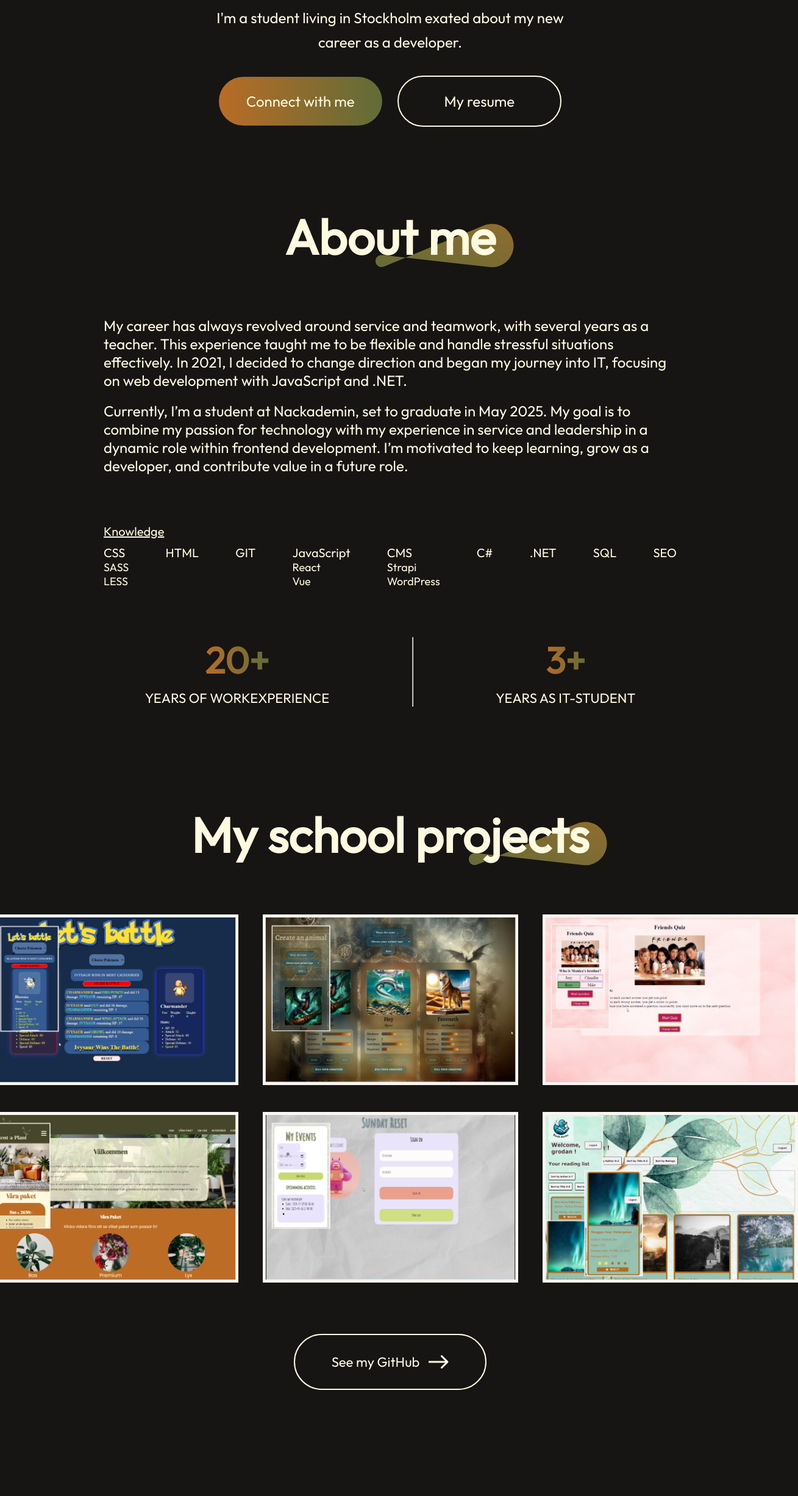
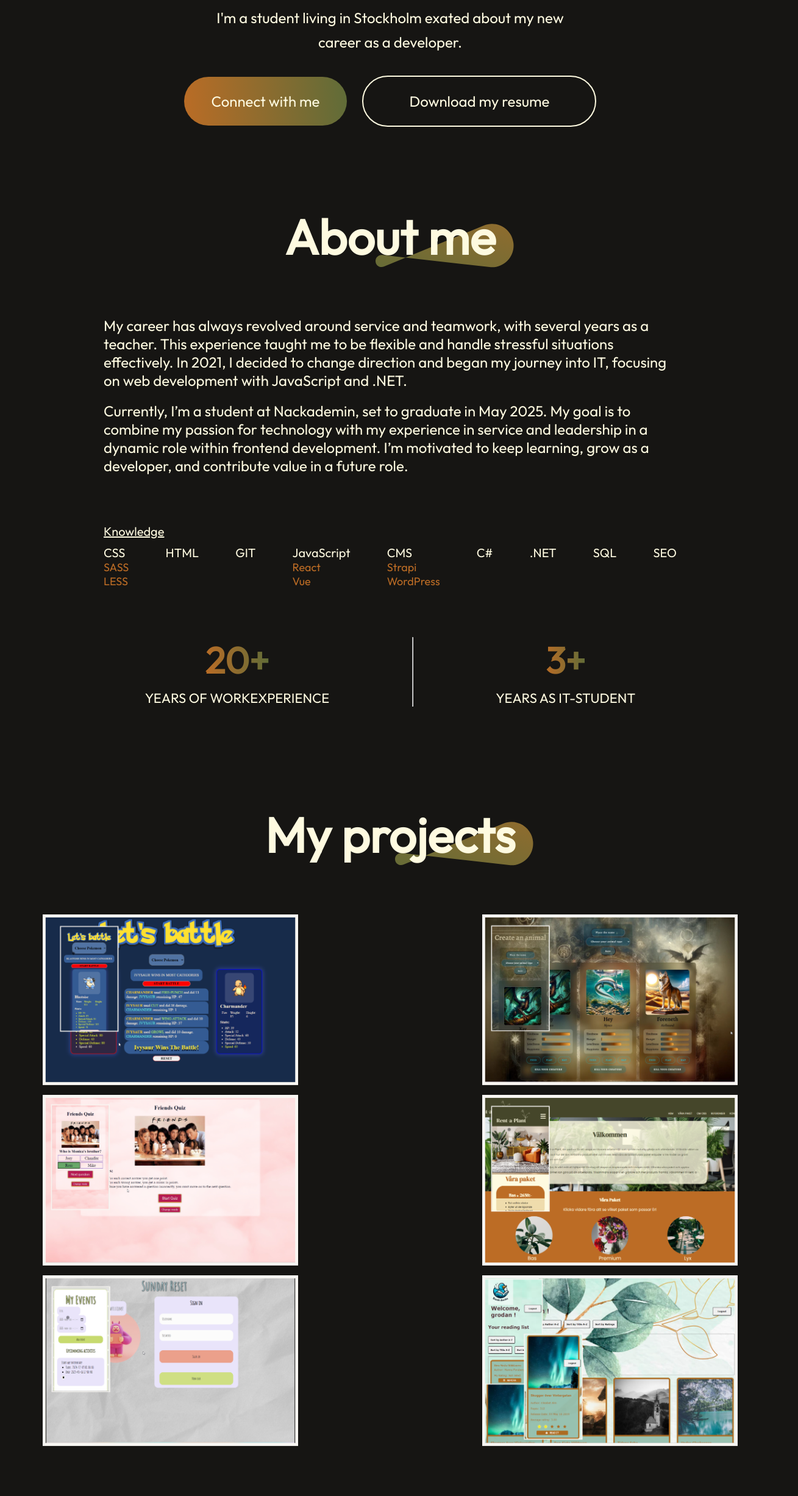
Before and after one commit to Xayida83/portfolio-lotta, a React (Vite) app: page / in a window 1280 px wide. Shown: the part 920-3374 px from the top of the page at 61% size, 1309 px wide, since content can reach past the window. Built offline with nearby package versions, Linux system fonts and the light colour scheme.

Commit message:
ready to show the world

```diff
--- a/src/Components/About/About.css
+++ b/src/Components/About/About.css
@@ -50,12 +50,14 @@
   display: flex;
   flex-flow: row wrap;
   justify-content: space-between;
+  gap: 10px;
   list-style: none;
   font-size: 20px;
   transition: 0.5s;
 }
 .about-skill p{
   font-size: 18px;
+  color: #bc6c25;
 }
 .about-skill:hover{
   transform: scale(1.05);
@@ -91,10 +93,10 @@
   transform: scale(1.12);
   transition: 0.5s;
 }
-@media(max-width:768px){
+@media(max-width:786px){
   .about{
     gap: 80px;
-    margin: 50px 70px;
+    margin: 40px 20px;
     align-items: start;
   }
   .about-title h2{
--- a/src/Components/Contact/Contact.css
+++ b/src/Components/Contact/Contact.css
@@ -20,15 +20,29 @@
   right: 0;
   z-index: -1;
 }
-.contact-section{
+/* .contact-section{
   display: flex;
   gap: 150px;
+} */
+.contact-section {
+  display: flex;
+  /* gap: 11px; */
+  flex-flow: row wrap;
+  width: 100%;
+  justify-content: space-between;
 }
-.contact-left{
+/* .contact-left{
   display: flex;
   flex-direction: column;
   gap: 30px;
-}
+} */
+ .contact-left{
+  display: flex;
+  flex-direction: column;
+  gap: 30px;
+  width: 30%;
+ }
+
 .contact-left h2{
   font-size: 80px;
   font-weight: 700;
@@ -52,14 +66,22 @@
 }
 .contact-detail{
   display: flex;
+  flex-flow: row wrap;
   align-items: center;
   gap: 20px;
 }
-.contact-right{
+/* .contact-right{
   display: flex;
   flex-direction: column;
   align-items: start;
   gap: 30px;
+} */
+.contact-right {
+  display: flex;
+  flex-direction: column;
+  align-items: start;
+  gap: 30px;
+  width: 57%;
 }
 .contact-right label{
   color: #fefae0;
@@ -68,7 +90,7 @@
 }
 .contact-right input{
   border: none;
-  width: 700px;
+  width: 97%;
   height: 78px;
   padding-left: 20px;
   border-radius: 4px;
@@ -78,7 +100,7 @@
   font-size: 20px;
 }
 .contact-right textarea{
-  width: 650px;
+  width: 92%;
   border: none;
   padding: 25px;
   border-radius: 4px;
@@ -103,10 +125,10 @@
   transition: 0.3s;
 }
 
-@media(max-width:768px){
+@media(max-width:786px){
   .contact{
     gap: 50px;
-    margin: 50px 70px;
+    margin: 40px;
     align-items: start;
   }
   .contact-title h2{
@@ -119,6 +141,10 @@
   }
   .contact-section{
     flex-direction: column;
+    gap: 50px;
+  }
+  .contact-left{
+    width: 100%;
   }
   .contact-left h2{
     font-size: 54px;
@@ -132,15 +158,18 @@
   .contact-detail img{
     width: 25px;
   }
+  .contact-right{
+    width: 100%;
+  }
   .contact-right label{
     font-size: 20px;
   }
   .contact-right input{
-    width: 100%;
+    width: 93%;
     font-size: 20px;
   }
   .contact-right textarea{
-    width: 95%;
+    width: 83%;
     font-size: 20px;
   }
   .contact-submit{
--- a/src/Components/Hero/Hero.css
+++ b/src/Components/Hero/Hero.css
@@ -57,7 +57,7 @@
   border-color: #f28b19;
 }
 
-@media(max-width:768px){
+@media(max-width:786px){
   .hero img{
     width: 150px;
     height: 150px;
--- a/src/Components/Hero/Hero.jsx
+++ b/src/Components/Hero/Hero.jsx
@@ -2,6 +2,7 @@ import React from 'react'
 import './Hero.css'
 import profile_img from '../../assets/profile_img.jpg'
 import AnchorLink from 'react-anchor-link-smooth-scroll'
+import resume from '../../assets/lottalindberg.pdf'
 
 export const Hero = () => {
   return (
@@ -11,7 +12,11 @@ export const Hero = () => {
       <p>I'm a student living in Stockholm exated about my new career as a developer.</p>
       <div className="hero-action">
         <div className="hero-connect"><AnchorLink className='anchor-link' offset={50} href='#contact'>Connect with me</AnchorLink></div>
-        <div className="hero-resume">My resume</div>
+
+        <a href={resume}
+        download='Lindberg_CV.pdf'
+        className="hero-resume">Download my resume
+        </a>
       </div>
     </div>
   )
--- a/src/Components/MyWork/MyWork.css
+++ b/src/Components/MyWork/MyWork.css
@@ -4,7 +4,7 @@
   align-items: center;
   justify-content: center;
   gap: 80px;
-  margin: 80px 170px;
+  margin: 80px 70px;
 }
 .mywork-title{
   position: relative;
@@ -21,9 +21,10 @@
   z-index: -1;
 }
 .mywork-container{
-  display: grid;
-  grid-template-columns: 1fr 1fr 1fr;
-  gap: 40px;
+  display: flex;
+  flex-flow: row wrap;
+  gap: 12px;
+  justify-content: space-between;
 }
 .mywork-container img{
   box-sizing: border-box;
@@ -59,10 +60,10 @@ a{
   transition: 0.6s;
 }
 
-@media(max-width:768px){
+@media(max-width:786px){
   .mywork{
     gap: 50px;
-    margin: 50px 70px;
+    margin: 40px 20px;
     align-items: start;
   }
   .mywork-title h2{
--- a/src/Components/MyWork/MyWork.jsx
+++ b/src/Components/MyWork/MyWork.jsx
@@ -8,7 +8,7 @@ const MyWork = () => {
   return (
     <div id='work' className='mywork'>
       <div className="mywork-title">
-        <h2>My school projects</h2>
+        <h2>My projects</h2>
         <img src={theme_pattern} alt="theme pattern" />
       </div>
       <div className="mywork-container">
--- a/src/Components/Navbar/Navbar.css
+++ b/src/Components/Navbar/Navbar.css
@@ -43,7 +43,7 @@
   display: none;
 }
 
-@media(max-width:768px){
+@media(max-width:786px){
   .navbar{
     margin: 20px 50px;
   }
--- a/src/Components/Services/Services.css
+++ b/src/Components/Services/Services.css
@@ -71,7 +71,7 @@
   .services{
     align-items: start;
     gap: 70px;
-    margin: 20px 70px;
+    margin: 20px 20px;
   }
   .services-title h2{
     padding: 0;
```
Also changed, not shown: 1 other file (tests, documents, lock files or other folders).
